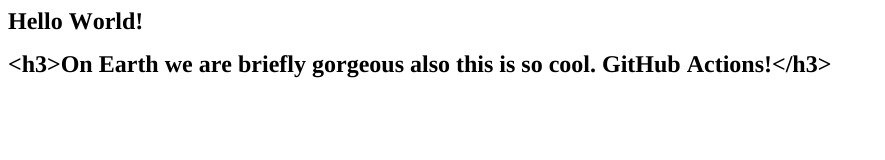
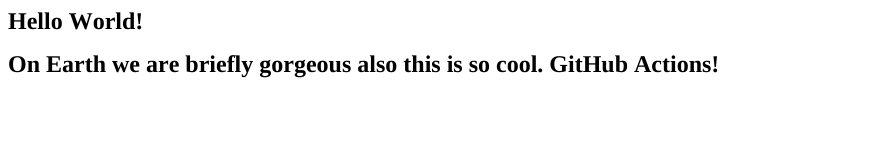
Before and after one commit to SA-Tester/pipeline_demo, a plain HTML site: page index.html in a window 1280 px wide. Shown: the whole page, without its empty margins (0-885 px from the left). Drawn offline with Linux system fonts and the light colour scheme.

Commit message:
new line added to index.html

```diff
--- a/index.html
+++ b/index.html
@@ -12,6 +12,6 @@
 </head>
 <body>
 <h1 style="margin: 0.0px 0.0px 16.1px 0.0px; font: 24.0px Times; -webkit-text-stroke: #000000"><span class="s1"><b>Hello World!</b></span></h1>
-<h1 style="margin: 0.0px 0.0px 16.1px 0.0px; font: 24.0px Times; -webkit-text-stroke: #000000"><span class="s1"><b>&lt;h3&gt;On Earth we are briefly gorgeous also this is so cool. GitHub Actions!&lt;/h3&gt;</b></span></h1>
+<h2 style="margin: 0.0px 0.0px 16.1px 0.0px; font: 24.0px Times; -webkit-text-stroke: #000000"><span class="s1"><b>On Earth we are briefly gorgeous also this is so cool. GitHub Actions!</b></span></h2>
 </body>
 </html>
```
